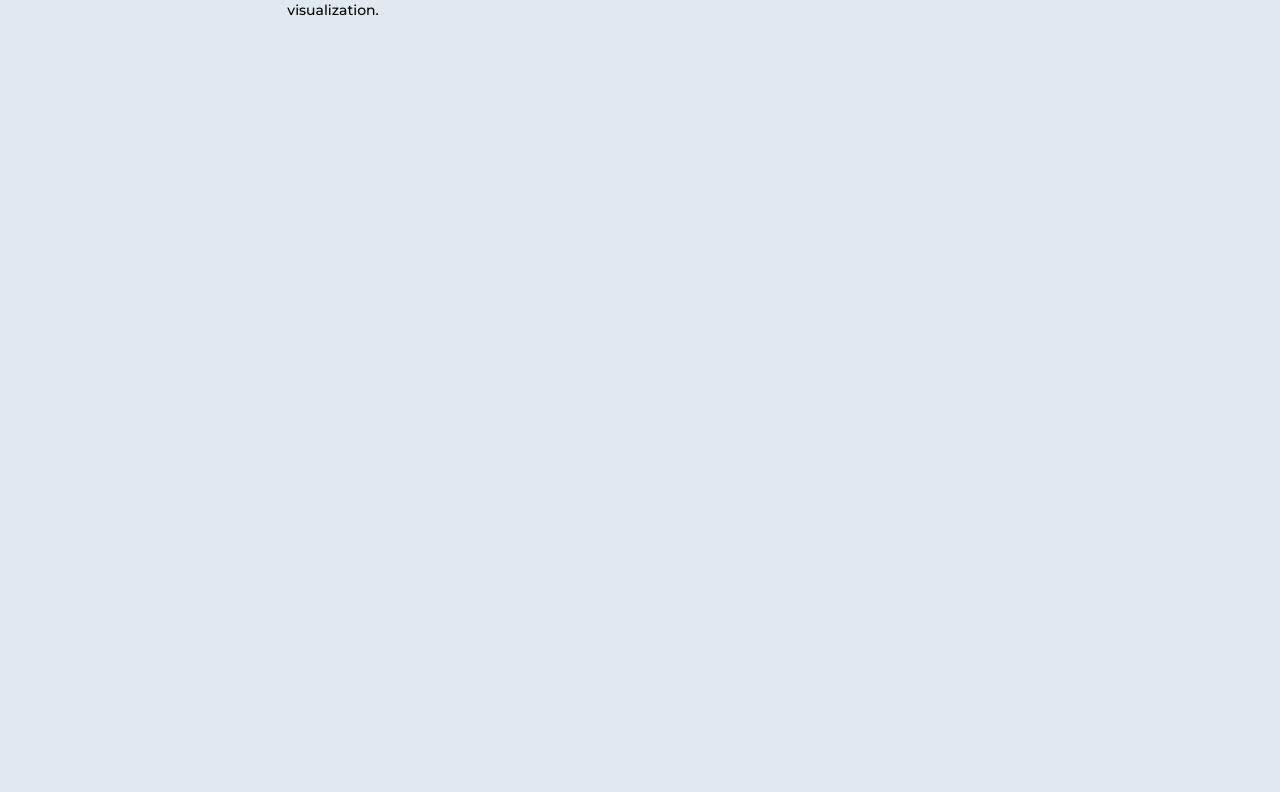
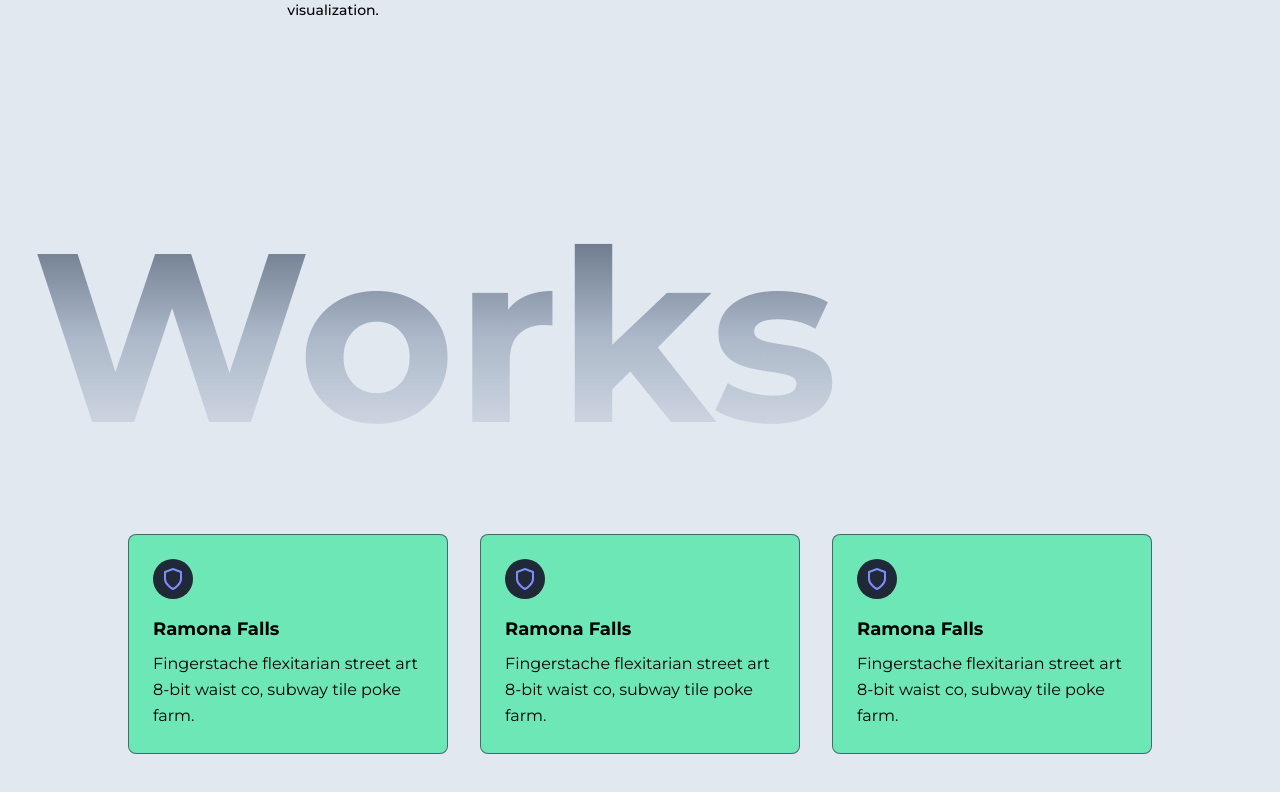
Before and after one commit to Avijit-Sarkar/blocks, a Next.js app: page / in a window 1280 px wide. Shown: the part 2684-3476 px from the top of the page. Before the commit the page ends 2832 px from the top, so only its background shows below. Built offline with nearby package versions, Linux system fonts and the light colour scheme.

Commit message:
work section done

```diff
--- a/src/app/page.tsx
+++ b/src/app/page.tsx
@@ -1,6 +1,7 @@
 import About from "@/components/About";
 import Experience from "@/components/Experience";
 import Hero from "@/components/Hero";
+import Works from "@/components/Works";
 
 export const dynamic = "force-dynamic";
 export const fetchCache = "force-no-store";
@@ -11,6 +12,7 @@ export default function Home() {
       <Hero />
       <About />
       <Experience />
+      <Works />
     </>
   );
 }
--- a/src/components/NavBar.tsx
+++ b/src/components/NavBar.tsx
@@ -46,7 +46,7 @@ const NavBar = () => {
       className={`fixed -top-1 shadow inset-x-0 h-fit z-[50] py-2 ${
         fix
           ? "dark:bg-dark/50 bg-white text-dark dark:text-white transition-all duration-&lsqb;0.3s&rsqb; ease-in-out backdrop-blur-sm"
-          : "bg-transparent text-white"
+          : "bg-transparent text-white "
       }`}
     >
       <div className="container max-w-7xl h-full mx-auto flex flex-wrap p-5 flex-row items-center justify-between">
@@ -60,7 +60,7 @@ const NavBar = () => {
           <Link
             href={"/#about"}
             onClick={handleScroll}
-            className="mr-5 hover:scale-110 dark:hover:text-white hover:text-dark"
+            className="mr-5 hover:scale-110 "
           >
             About
           </Link>
@@ -68,20 +68,18 @@ const NavBar = () => {
           <Link
             href={"/#experience"}
             onClick={handleScroll}
-            className="mr-5 hover:scale-110 dark:hover:text-white hover:text-dark"
+            className="mr-5 hover:scale-110 "
           >
             Experience
           </Link>
           <Link
-            href={""}
-            className="mr-5 hover:scale-110 dark:hover:text-white hover:text-dark"
+            href={"/#works"}
+            onClick={handleScroll}
+            className="mr-5 hover:scale-110 "
           >
             Works
           </Link>
-          <Link
-            href={""}
-            className="mr-5 hover:scale-110 dark:hover:text-white hover:text-dark"
-          >
+          <Link href={""} className="mr-5 hover:scale-110 ">
             Contact Us
           </Link>
         </nav>
--- /dev/null
+++ b/src/components/WorkCard.tsx
@@ -0,0 +1,84 @@
+import { FC } from "react";
+
+interface WorkCardProps {}
+
+const WorkCard: FC<WorkCardProps> = ({}) => {
+  return (
+    <>
+      <div className="xl:w-1/3 md:w-1/2 p-4">
+        <div className="border border-gray-700 bg-emerald-300 border-opacity-75 p-6 rounded-lg">
+          <div className="w-10 h-10 inline-flex items-center justify-center rounded-full bg-gray-800 text-indigo-400 mb-4">
+            <svg
+              fill="none"
+              stroke="currentColor"
+              strokeLinecap="round"
+              strokeLinejoin="round"
+              strokeWidth="2"
+              className="w-6 h-6"
+              viewBox="0 0 24 24"
+            >
+              <path d="M12 22s8-4 8-10V5l-8-3-8 3v7c0 6 8 10 8 10z"></path>
+            </svg>
+          </div>
+          <h2 className="text-lg text-black font-bold title-font mb-2">
+            Ramona Falls
+          </h2>
+          <p className="leading-relaxed text-base text-black">
+            Fingerstache flexitarian street art 8-bit waist co, subway tile poke
+            farm.
+          </p>
+        </div>
+      </div>
+      <div className="xl:w-1/3 md:w-1/2 p-4">
+        <div className="border border-gray-700 bg-emerald-300  border-opacity-75 p-6 rounded-lg">
+          <div className="w-10 h-10 inline-flex items-center justify-center rounded-full bg-gray-800 text-indigo-400 mb-4">
+            <svg
+              fill="none"
+              stroke="currentColor"
+              strokeLinecap="round"
+              strokeLinejoin="round"
+              strokeWidth="2"
+              className="w-6 h-6"
+              viewBox="0 0 24 24"
+            >
+              <path d="M12 22s8-4 8-10V5l-8-3-8 3v7c0 6 8 10 8 10z"></path>
+            </svg>
+          </div>
+          <h2 className="text-lg text-black font-bold title-font mb-2">
+            Ramona Falls
+          </h2>
+          <p className="leading-relaxed text-base text-black">
+            Fingerstache flexitarian street art 8-bit waist co, subway tile poke
+            farm.
+          </p>
+        </div>
+      </div>
+      <div className="xl:w-1/3 md:w-1/2 p-4">
+        <div className="border border-gray-700 bg-emerald-300  border-opacity-75 p-6 rounded-lg">
+          <div className="w-10 h-10 inline-flex items-center justify-center rounded-full bg-gray-800 text-indigo-400 mb-4">
+            <svg
+              fill="none"
+              stroke="currentColor"
+              strokeLinecap="round"
+              strokeLinejoin="round"
+              strokeWidth="2"
+              className="w-6 h-6"
+              viewBox="0 0 24 24"
+            >
+              <path d="M12 22s8-4 8-10V5l-8-3-8 3v7c0 6 8 10 8 10z"></path>
+            </svg>
+          </div>
+          <h2 className="text-lg text-black font-bold title-font mb-2">
+            Ramona Falls
+          </h2>
+          <p className="leading-relaxed text-base text-black">
+            Fingerstache flexitarian street art 8-bit waist co, subway tile poke
+            farm.
+          </p>
+        </div>
+      </div>
+    </>
+  );
+};
+
+export default WorkCard;
--- /dev/null
+++ b/src/components/Works.tsx
@@ -0,0 +1,24 @@
+import { FC } from "react";
+import WorkCard from "./WorkCard";
+import GradiantText from "./GradiantText";
+
+interface WorksProps {}
+
+const Works: FC<WorksProps> = ({}) => {
+  return (
+    <section id="works" className="min-h-screen relative">
+      <div className="container max-w-7xl mx-auto">
+        <GradiantText text="Works" className="mt-[60px] md:mt-20 lg:mt-0" />
+        <main className="flex items-center pt-20 md:pt-72 lg:pt-48 text-black w-full min-h-screen dark:text-white">
+          <div className="w-full h-full rounded-md pt-24 md:pt-0 p-4 xl:p-24 lg:p-16 md:p-12 sm:p-10">
+            <div className="flex flex-wrap  -m-4">
+              <WorkCard />
+            </div>
+          </div>
+        </main>
+      </div>
+    </section>
+  );
+};
+
+export default Works;
```
